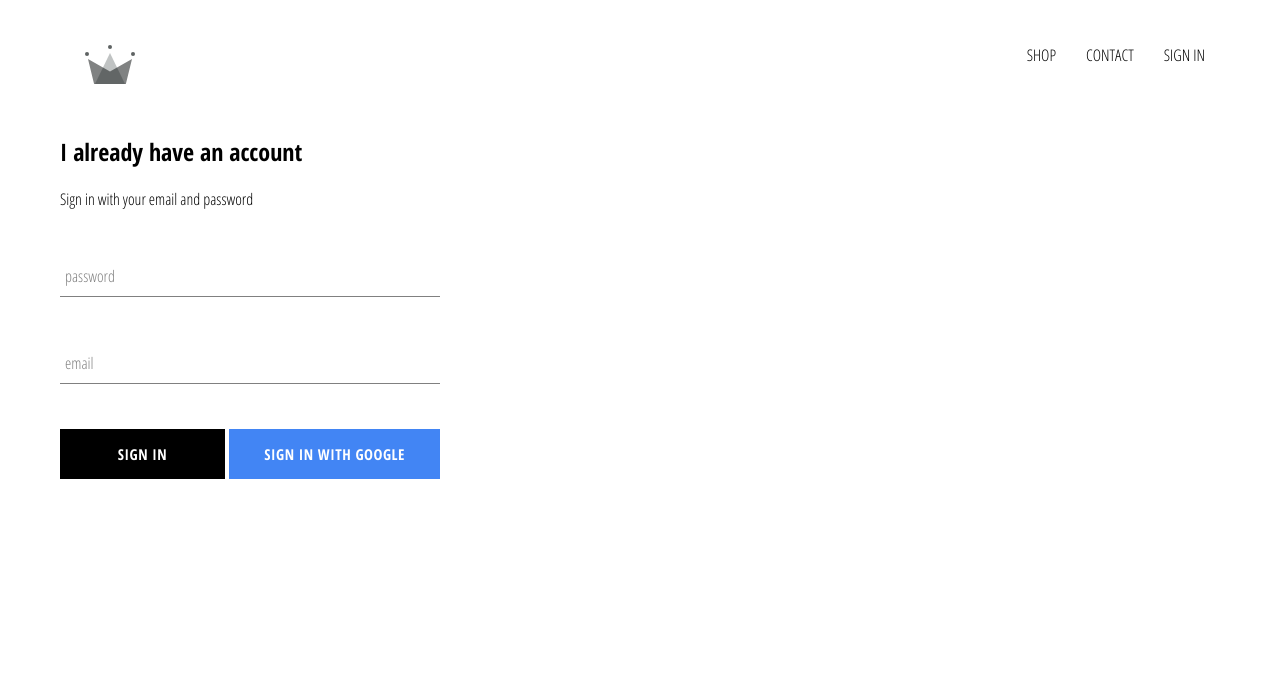
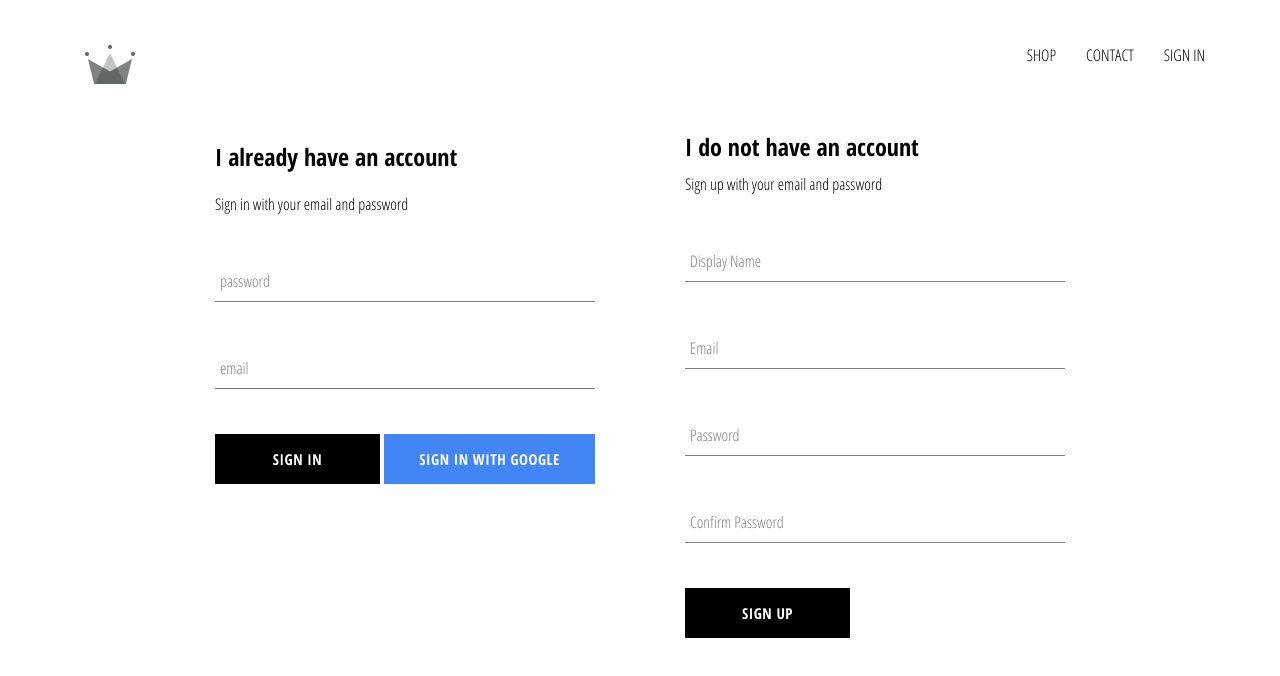
Before and after one commit to Rishab-j/Crown-Clothing, a React (Create React App) app: page /signin in a window 1280 px wide. Shown: the top 676 px of the page. Built offline with nearby package versions, Linux system fonts and the light colour scheme; no server answers.

Commit message:
implemented firebse utils , included ability to store authenticated firestore database

```diff
--- a/src/App.js
+++ b/src/App.js
@@ -5,7 +5,7 @@
 import ShopPage from './pages/shop/shop.component';
 import Header from './components/header/header.component'
 import SignInAndSignUpPage from './pages/sign-in-and-sign-up/sign-in-and-sign-up.components';
-import {auth} from './firebase/firebase.utils';
+import {auth,createUserProfileDocument} from './firebase/firebase.utils';
 
 import './App.css';
 
@@ -22,9 +22,23 @@
   unsubscribeFromAuth = null
 
   componentDidMount(){
-    this.unsubscribeFromAuth = auth.onAuthStateChanged(user => {
-      this.setState({currentUser:user});
-    })
+    this.unsubscribeFromAuth = auth.onAuthStateChanged(async userAuth => {
+      if(userAuth){
+        const userRef = await createUserProfileDocument(userAuth);
+
+        userRef.onSnapshot(snapShot => {
+          this.setState({
+            currentUser:{
+              id : snapShot.id,
+              ...snapShot.data()
+            }
+          });
+        });
+      }
+      else{
+        this.setState({currentUser:userAuth});
+      }
+    });
   }
 
   componentWillUnmount(){
--- a/src/components/header/header.component.jsx
+++ b/src/components/header/header.component.jsx
@@ -22,7 +22,7 @@
             </Link>
             {
                 currentUser ?
-                <div className='option' onClick={()=>auth.signOut}>SIGN OUT</div>
+                <div className='option' onClick={()=>auth.signOut()}>SIGN OUT</div>
                 :
                 <Link className = 'option' to='/signin'>SIGN IN</Link>
             }
--- /dev/null
+++ b/src/components/sign-up/sign-up.component.jsx
@@ -0,0 +1,101 @@
+import React from 'react';
+
+import FormInput from '../form-input/form-input.component';
+import CustomButton from '../custom-button/custom-button.component';
+
+import { auth,createUserProfileDocument} from "../../firebase/firebase.utils";
+
+import './sign-up.styles.scss';
+
+class SignUp extends React.Component{
+    constructor(){
+        super();
+
+        this.state={
+            displayName : '',
+            email : '',
+            password : '',
+            confirmPassword : ''
+        }
+    }
+
+    handleSubmit = async event => {
+        event.preventDefault();
+
+        const {displayName,email,password,confirmPassword}=this.state;
+
+        if(password !== confirmPassword){
+            alert("passwords dont match");
+            return ;
+        }
+
+        try{
+            const {user}=await auth.createUserWithEmailAndPassword(email,password);
+
+            await createUserProfileDocument(user,{displayName});
+
+            this.setState({ // we will wait for the await to finish and then we will clear our form
+                displayName : '',
+                email : '',
+                password : '',
+                confirmPassword : ''
+            });
+
+        }catch(error){
+            console.error(error);
+        }
+    };
+
+    handleChange = event => {
+        const {name,value} = event.target;
+
+        this.setState({[name]:value});
+    };
+
+    render(){
+        const {displayName,email,password,confirmPassword}=this.state;
+        return(
+            <div className='sign-up'>
+                <h2 className='title'>I do not have an account</h2>
+                <span>Sign up with your email and password</span>
+                <form className='sign-up-form' onSubmit={this.handleSubmit}>
+                    <FormInput
+                        type='text'
+                        name='displayName'
+                        value={displayName}
+                        onChange={this.handleChange}
+                        label='Display Name'
+                        required
+                    />
+                    <FormInput
+                        type='email'
+                        name='email'
+                        value={email}
+                        onChange={this.handleChange}
+                        label='Email'
+                        required
+                    />
+                    <FormInput
+                        type='password'
+                        name='password'
+                        value={password}
+                        onChange={this.handleChange}
+                        label='Password'
+                        required
+                    />
+                    <FormInput
+                        type='password'
+                        name='confirmPassword'
+                        value={confirmPassword}
+                        onChange={this.handleChange}
+                        label='Confirm Password'
+                        required
+                    />
+                    <CustomButton type='submit'>SIGN UP</CustomButton>
+
+                </form>
+            </div>
+        )
+    }
+}
+export default SignUp;
--- /dev/null
+++ b/src/components/sign-up/sign-up.styles.scss
@@ -0,0 +1,9 @@
+.sign-up{
+    display: flex;
+    flex-direction: column;
+    width: 380px;
+
+    .title{
+        margin : 10px 0;
+    }
+}
--- a/src/firebase/firebase.utils.js
+++ b/src/firebase/firebase.utils.js
@@ -13,6 +13,31 @@
     measurementId: "G-R7NCPGZKKT"
   };
 
+export const createUserProfileDocument = async (userAuth,additionalData) => {
+
+    if(!userAuth) return;
+
+    const userRef = firestore.doc(`users/${userAuth.uid}`);
+    const snapShot = await userRef.get();
+
+    if(!snapShot.exists){
+        const {displayName,email}=userAuth;
+        const createdAt = new Date();
+
+        try {
+            await userRef.set({
+                displayName,
+                email,
+                createdAt,
+                ...additionalData
+            })
+        }catch (error){
+            console.log('error creating user',error.message);
+        }
+    }
+    return userRef;
+}
+
 firebase.initializeApp(config);
 
 export const auth = firebase.auth();
--- a/src/pages/sign-in-and-sign-up/sign-in-and-sign-up.components.jsx
+++ b/src/pages/sign-in-and-sign-up/sign-in-and-sign-up.components.jsx
@@ -1,12 +1,14 @@
 import React from 'react';
 
 import SignIn from '../../components/sign-in/sign-in.component';
+import SignUp from '../../components/sign-up/sign-up.component';
 
 import './sign-in-and-sign-up.styles.scss';
 
 const SignInAndSignUpPage = () => (
     <div className = 'sign-in-and-sign-up'>
         <SignIn />
+        <SignUp />
     </div>
 );
 
--- a/src/pages/sign-in-and-sign-up/sign-in-and-sign-up.styles.scss
+++ b/src/pages/sign-in-and-sign-up/sign-in-and-sign-up.styles.scss
@@ -0,0 +1,6 @@
+.sign-in-and-sign-up{
+    width : 850px;
+    display: flex;
+    justify-content: space-between;
+    margin: 30px auto;
+}
```
